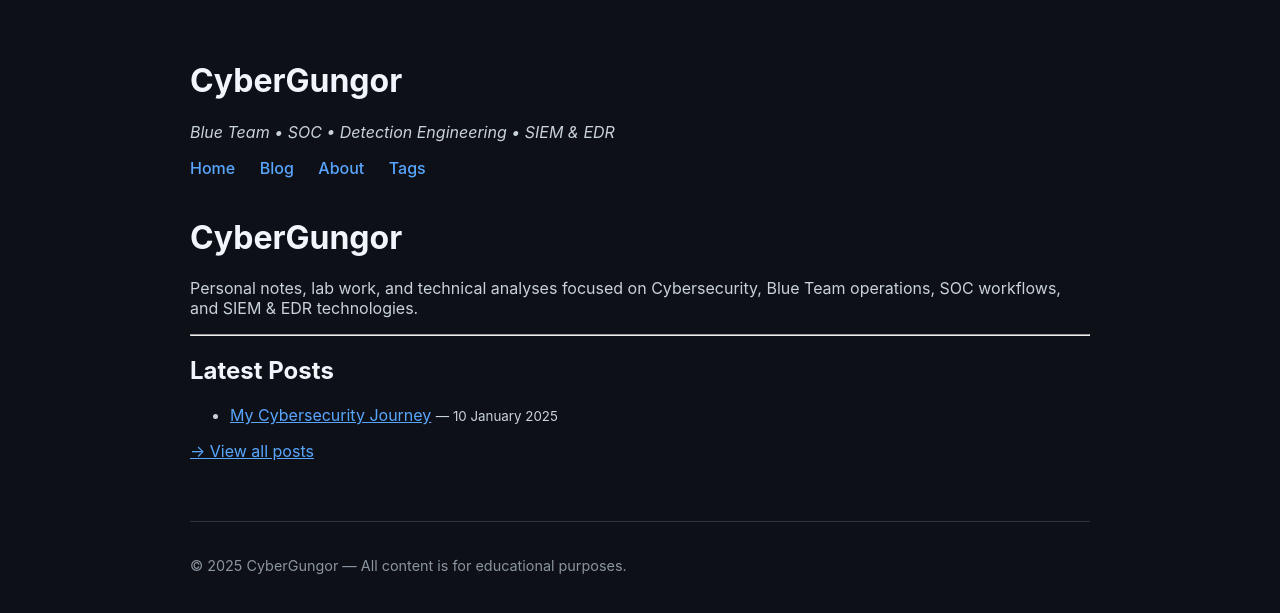
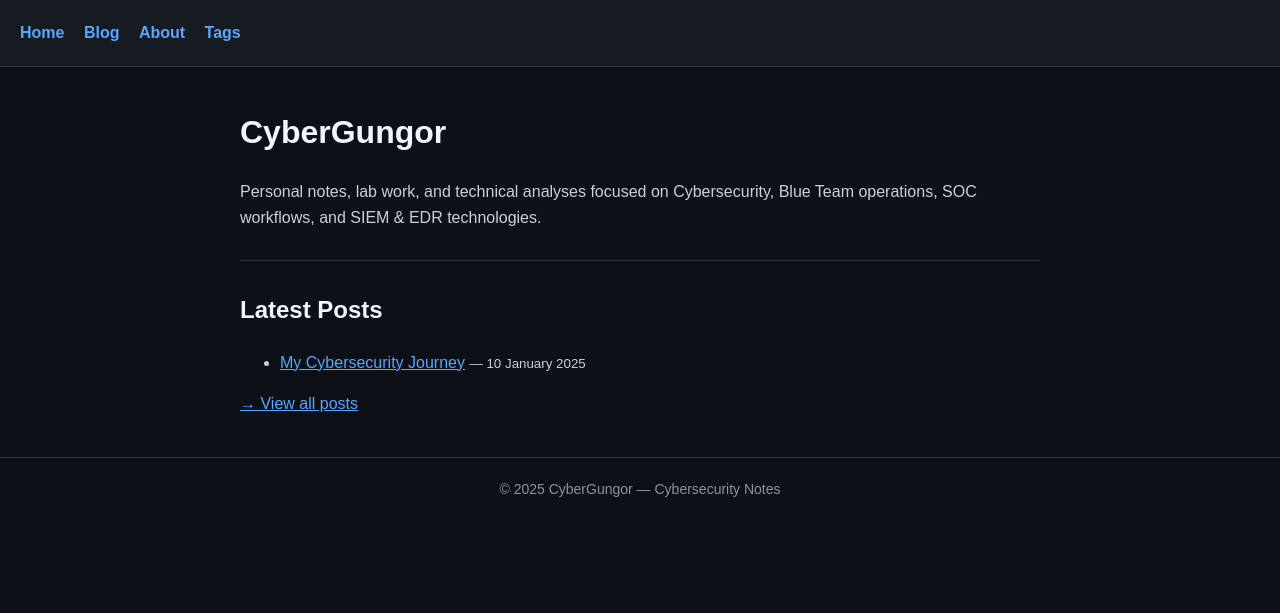
Before and after one commit to cybergungor/cybergungor.github.io, a Jekyll site: the page built from index.html, in a window 1280 px wide. Shown: the top 613 px of the page. Built offline with Jekyll 4.4.1, drawn with Linux system fonts in a browser that asks for light colours.

Commit message:
Update default.html

```diff
--- a/_layouts/default.html
+++ b/_layouts/default.html
@@ -2,58 +2,74 @@
 <html lang="en">
 <head>
   <meta charset="UTF-8">
-  <meta name="viewport" content="width=device-width, initial-scale=1.0">
   <title>{{ page.title }} | CyberGungor</title>
-  <meta name="description" content="Cybersecurity blog focused on Blue Team, SOC operations, SIEM & EDR analysis.">
+
+  <meta name="viewport" content="width=device-width, initial-scale=1">
 
   <style>
     body {
-      font-family: -apple-system, BlinkMacSystemFont, "Segoe UI", Roboto, Helvetica, Arial, sans-serif;
+      margin: 0;
+      font-family: Arial, Helvetica, sans-serif;
       background-color: #0d1117;
       color: #c9d1d9;
-      max-width: 900px;
-      margin: auto;
-      padding: 40px 20px;
+      line-height: 1.6;
     }
+
     header {
-      margin-bottom: 40px;
+      background-color: #161b22;
+      padding: 20px;
+      border-bottom: 1px solid #30363d;
     }
+
     nav a {
       color: #58a6ff;
-      margin-right: 20px;
+      margin-right: 15px;
       text-decoration: none;
-      font-weight: 500;
+      font-weight: bold;
     }
+
     nav a:hover {
       text-decoration: underline;
     }
+
+    main {
+      max-width: 800px;
+      margin: 40px auto;
+      padding: 0 20px;
+    }
+
     h1, h2, h3 {
       color: #f0f6fc;
     }
+
     a {
       color: #58a6ff;
     }
+
+    hr {
+      border: 0;
+      border-top: 1px solid #30363d;
+      margin: 30px 0;
+    }
+
     footer {
-      margin-top: 60px;
-      font-size: 0.9em;
+      text-align: center;
+      padding: 20px;
+      border-top: 1px solid #30363d;
       color: #8b949e;
-      border-top: 1px solid #30363d;
-      padding-top: 20px;
+      font-size: 14px;
     }
   </style>
 </head>
+
 <body>
 
 <header>
-  <h1>CyberGungor</h1>
-  <p><em>Blue Team • SOC • Detection Engineering • SIEM & EDR</em></p>
- <nav>
-  <a href="/">Home</a>
-  <a href="/blog/">Blog</a>
-  <a href="/about/">About</a>
-  <a href="/tags/">Tags</a>
-</nav>
-
+  <nav>
+    <a href="/">Home</a>
+    <a href="/blog/">Blog</a>
+    <a href="/about/">About</a>
+    <a href="/tags/">Tags</a>
   </nav>
 </header>
 
@@ -62,9 +78,7 @@
 </main>
 
 <footer>
-  <p>
-    © {{ site.time | date: "%Y" }} CyberGungor — All content is for educational purposes.
-  </p>
+  © {{ site.time | date: "%Y" }} CyberGungor — Cybersecurity Notes
 </footer>
 
 </body>
```
